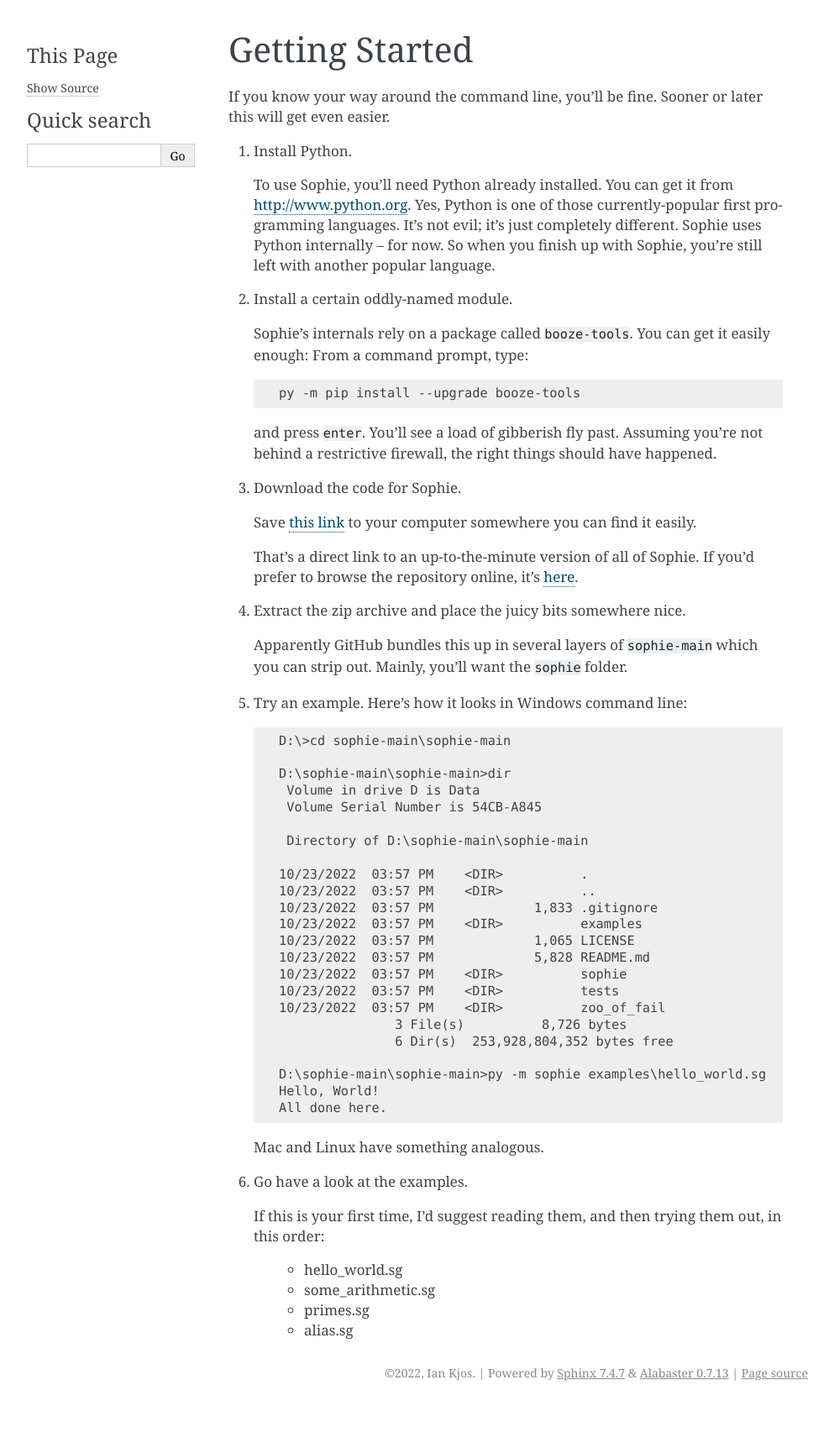
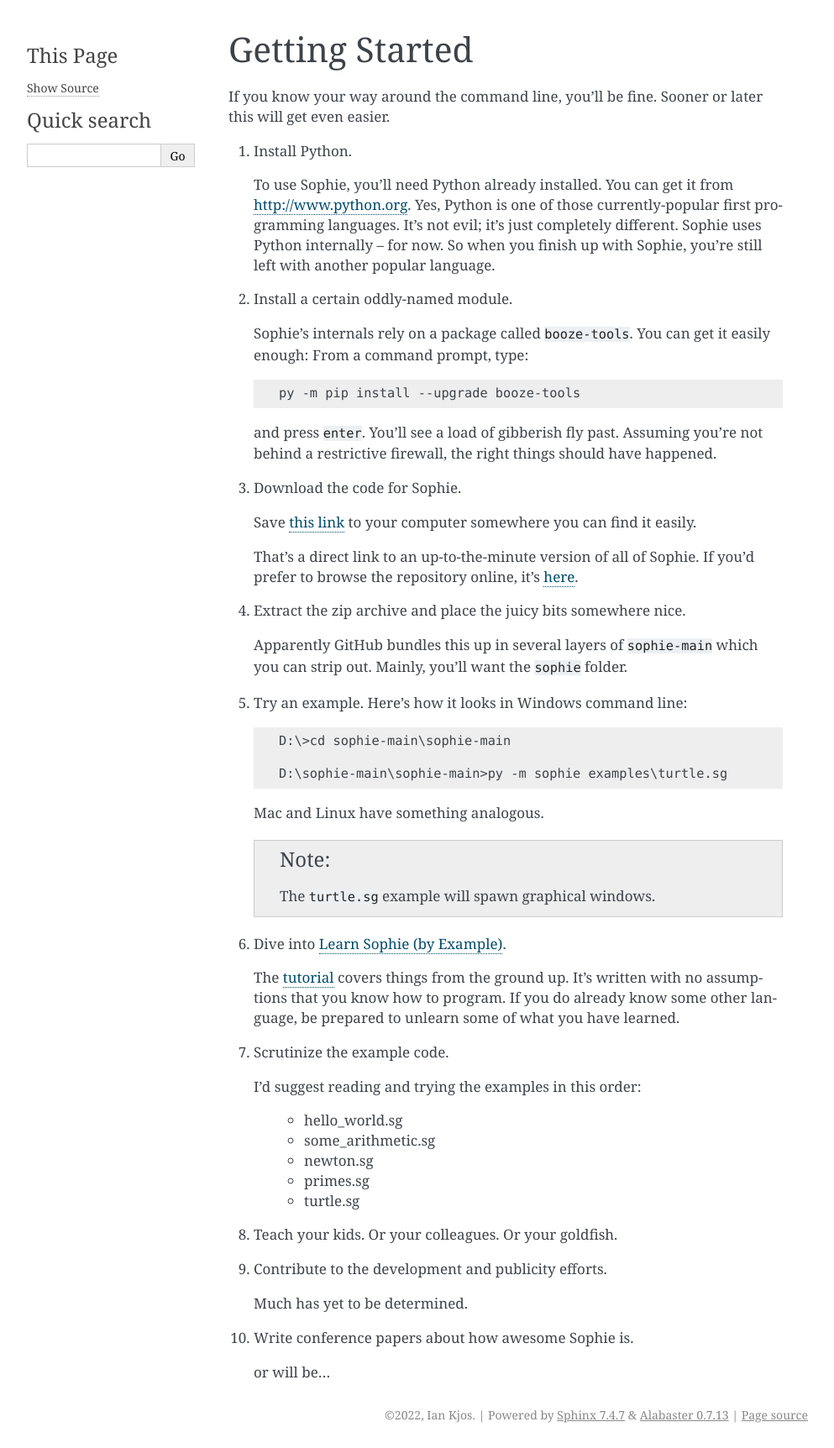
Before and after one commit to kjosib/sophie, a Sphinx documentation site: the page built from docs/quick_start.rst, in a window 1280 px wide. Shown: the whole page at 84% size, without its empty margins (148-1141 px from the left). Built offline with Sphinx 7.4.7, drawn with Linux system fonts in a browser that asks for light colours; before the commit the page ends 1674 px from its top, so only the background shows below that.

Commit message:
tweak docs

```diff
--- a/docs/quick_start.rst
+++ b/docs/quick_start.rst
@@ -38,35 +38,36 @@
 
     D:\>cd sophie-main\sophie-main
 
-    D:\sophie-main\sophie-main>dir
-     Volume in drive D is Data
-     Volume Serial Number is 54CB-A845
-
-     Directory of D:\sophie-main\sophie-main
-
-    10/23/2022  03:57 PM    <DIR>          .
-    10/23/2022  03:57 PM    <DIR>          ..
-    10/23/2022  03:57 PM             1,833 .gitignore
-    10/23/2022  03:57 PM    <DIR>          examples
-    10/23/2022  03:57 PM             1,065 LICENSE
-    10/23/2022  03:57 PM             5,828 README.md
-    10/23/2022  03:57 PM    <DIR>          sophie
-    10/23/2022  03:57 PM    <DIR>          tests
-    10/23/2022  03:57 PM    <DIR>          zoo_of_fail
-                   3 File(s)          8,726 bytes
-                   6 Dir(s)  253,928,804,352 bytes free
-
-    D:\sophie-main\sophie-main>py -m sophie examples\hello_world.sg
-    Hello, World!
-    All done here.
+    D:\sophie-main\sophie-main>py -m sophie examples\turtle.sg
 
    Mac and Linux have something analogous.
 
-6. Go have a look at the examples.
+   .. note:: The ``turtle.sg`` example will spawn graphical windows.
 
-   If this is your first time, I'd suggest reading them, and then trying them out, in this order:
+
+6. Dive into :doc:`learn`.
+
+   The :doc:`tutorial <learn>` covers things from the ground up.
+   It's written with no assumptions that you know how to program.
+   If you do already know some other language,
+   be prepared to unlearn some of what you have learned.
+
+7. Scrutinize the example code.
+
+   I'd suggest reading and trying the examples in this order:
 
     * hello_world.sg
     * some_arithmetic.sg
+    * newton.sg
     * primes.sg
-    * alias.sg
+    * turtle.sg
+
+8. Teach your kids. Or your colleagues. Or your goldfish.
+
+9. Contribute to the development and publicity efforts.
+
+   Much has yet to be determined.
+
+10. Write conference papers about how awesome Sophie is.
+
+    or will be...
```
Also changed, not shown: docs/learn.rst (+20 -0 lines).
